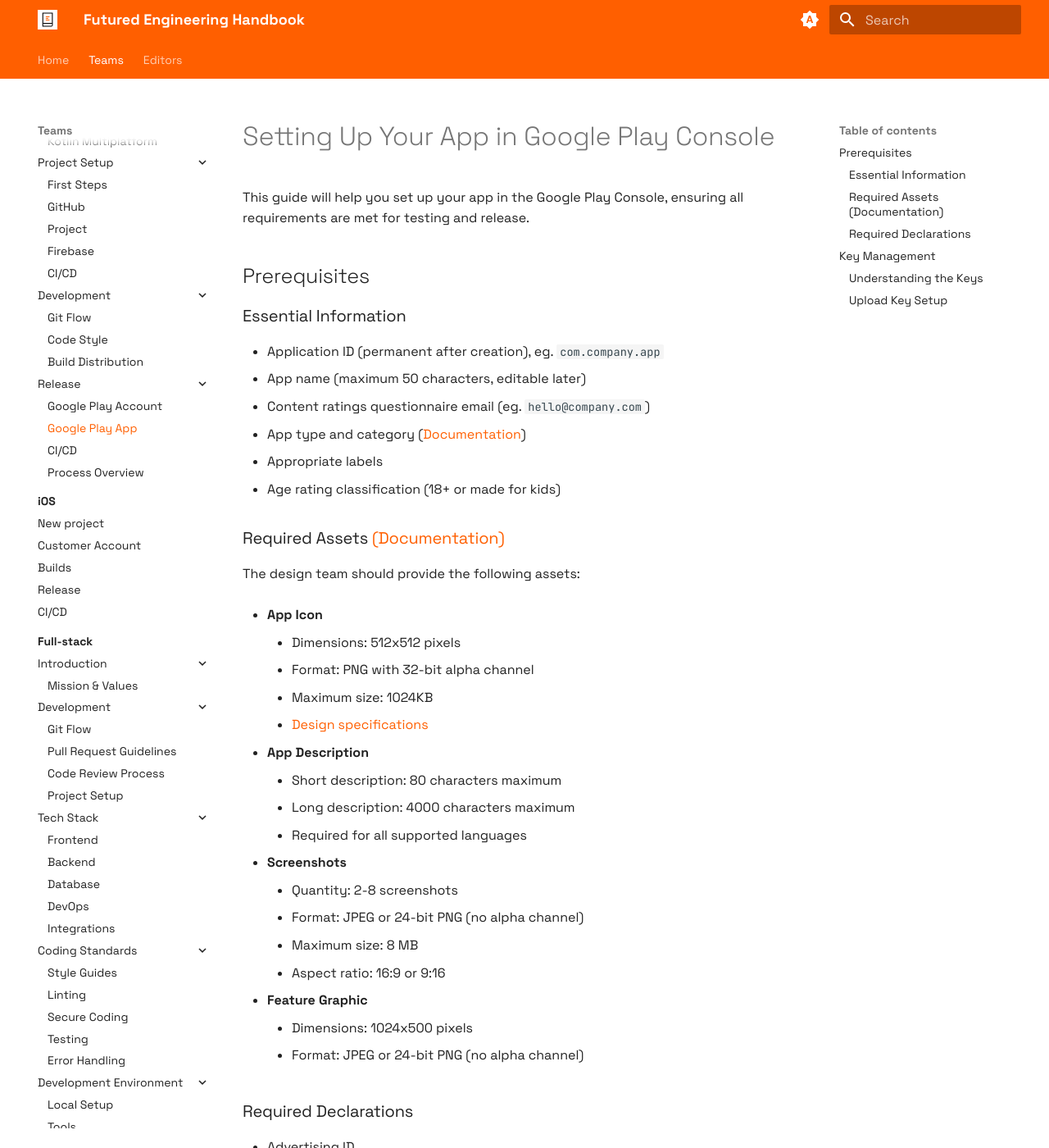
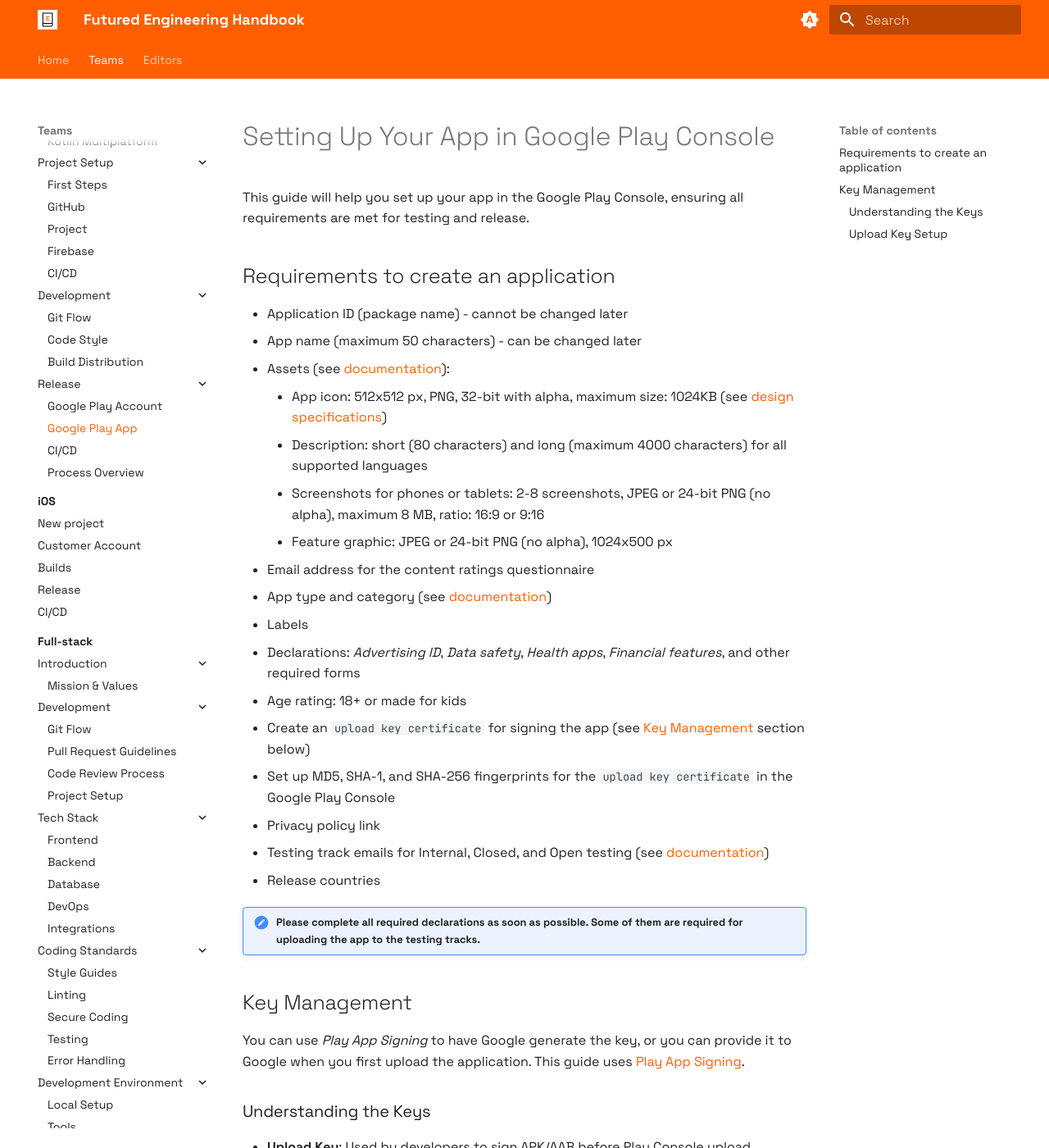
Before and after one commit to futuredapp/Engineering-Handbook, an MkDocs documentation site: the page built from docs/Teams/android/release/10_google_play_app.md, in a window 1280 px wide and 1400 px high. Shown: the whole window at 82% size. Built offline with MkDocs 1.6.1 and Material for MkDocs 9.7.7, drawn with Linux system fonts in a browser that asks for light colours; some of the changed text lies outside the part shown.

Commit message:
Revise Google Play Console setup documentation to streamline requirements for app creation, including detailed asset specifications, declarations, and key management instructions. Enhance clarity and organization for better user guidance.

```diff
--- a/docs/Teams/android/release/10_google_play_app.md
+++ b/docs/Teams/android/release/10_google_play_app.md
@@ -2,54 +2,31 @@
 
 This guide will help you set up your app in the Google Play Console, ensuring all requirements are met for testing and release.
 
-## Prerequisites
-
-### Essential Information
-- Application ID (permanent after creation), eg. `com.company.app`
-- App name (maximum 50 characters, editable later)
-- Content ratings questionnaire email (eg. `hello@company.com`)
-- App type and category ([Documentation](https://support.google.com/googleplay/android-developer/answer/9859673))
-- Appropriate labels
-- Age rating classification (18+ or made for kids)
-
-### Required Assets [(Documentation)](https://support.google.com/googleplay/android-developer/answer/9866151)
-
-The design team should provide the following assets:
-
-- **App Icon**
-    - Dimensions: 512x512 pixels
-    - Format: PNG with 32-bit alpha channel
-    - Maximum size: 1024KB
-    - [Design specifications](https://developer.android.com/distribute/google-play/resources/icon-design-specifications)
-
-- **App Description**
-    - Short description: 80 characters maximum
-    - Long description: 4000 characters maximum
-    - Required for all supported languages
-
-- **Screenshots**
-    - Quantity: 2-8 screenshots
-    - Format: JPEG or 24-bit PNG (no alpha channel)
-    - Maximum size: 8 MB
-    - Aspect ratio: 16:9 or 9:16
-
-- **Feature Graphic**
-    - Dimensions: 1024x500 pixels
-    - Format: JPEG or 24-bit PNG (no alpha channel)
-
-### Required Declarations
-- Advertising ID
-- Data safety
-- Health apps
-- Financial features
-- Additional relevant forms
+## Requirements to create an application
+- Application ID (package name) - cannot be changed later
+- App name (maximum 50 characters) - can be changed later
+- Assets (see [documentation](https://support.google.com/googleplay/android-developer/answer/9866151)):
+    - App icon: 512x512 px, PNG, 32-bit with alpha, maximum size: 1024KB (see [design specifications](https://developer.android.com/distribute/google-play/resources/icon-design-specifications))
+    - Description: short (80 characters) and long (maximum 4000 characters) for all supported languages
+    - Screenshots for phones or tablets: 2-8 screenshots, JPEG or 24-bit PNG (no alpha), maximum 8 MB, ratio: 16:9 or 9:16
+    - Feature graphic: JPEG or 24-bit PNG (no alpha), 1024x500 px
+- Email address for the content ratings questionnaire
+- App type and category (see [documentation](https://support.google.com/googleplay/android-developer/answer/9859673))
+- Labels
+- Declarations: *Advertising ID*, *Data safety*, *Health apps*, *Financial features*, and other required forms
+- Age rating: 18+ or made for kids
+- Create an `upload key certificate` for signing the app (see [Key Management](#key-management) section below)
+- Set up MD5, SHA-1, and SHA-256 fingerprints for the `upload key certificate` in the Google Play Console
+- Privacy policy link
+- Testing track emails for Internal, Closed, and Open testing (see [documentation](https://support.google.com/googleplay/android-developer/answer/9845334))
+- Release countries
 
 !!! note "Please complete all required declarations as soon as possible. Some of them are required for uploading the app to the testing tracks."
 
 ## Key Management
 
-You can use *Play App Signing* to have Google generate the key, or you can provide it to Google when you first upload the application. **Using
-Play App Signing by Google is recommended.** See [Play App Signing](https://support.google.com/googleplay/android-developer/answer/9842756).
+You can use *Play App Signing* to have Google generate the key, or you can provide it to Google when you first upload the application.
+This guide uses [Play App Signing]((https://support.google.com/googleplay/android-developer/answer/9842756)).
 
 ### Understanding the Keys
 - **Upload Key**: Used by developers to sign APK/AAB before Play Console upload.
@@ -89,10 +66,10 @@ Play App Signing by Google is recommended.** See [Play App Signing](https://supp
 
 3. **Generate and Upload Signed Build**
     - Use Android Studio to generate a signed AAB using the upload key created in step 1.
-    - Upload the signed build to a testing track in Google Play Console
-    - If Play App Signing is enabled, Google will automatically generate the App Signing Key
+    - Manually upload the signed build to a testing track for the first time in Google Play Console
+    - Google will automatically generate the App Signing Key
     - After upload, you can locate the SHA-1 fingerprint of your App Signing Key in the Google Play Console under App Signing settings.
 
 !!! info "About Fingerprints"
-    - Do not forget to [add the SHA-1](../project_setup/30_firebase.md#sha-certificate-fingerprints) of the upload key to Firebase Console.
+    - Do not forget to [add the SHA-1](../project_setup/30_firebase.md#sha-certificate-fingerprints) of the **App Signing Key** key to Firebase Console.
     - Ensure all third-party SDKs (Google Maps, Facebook login, etc.) are configured with the correct signing key information.
```
